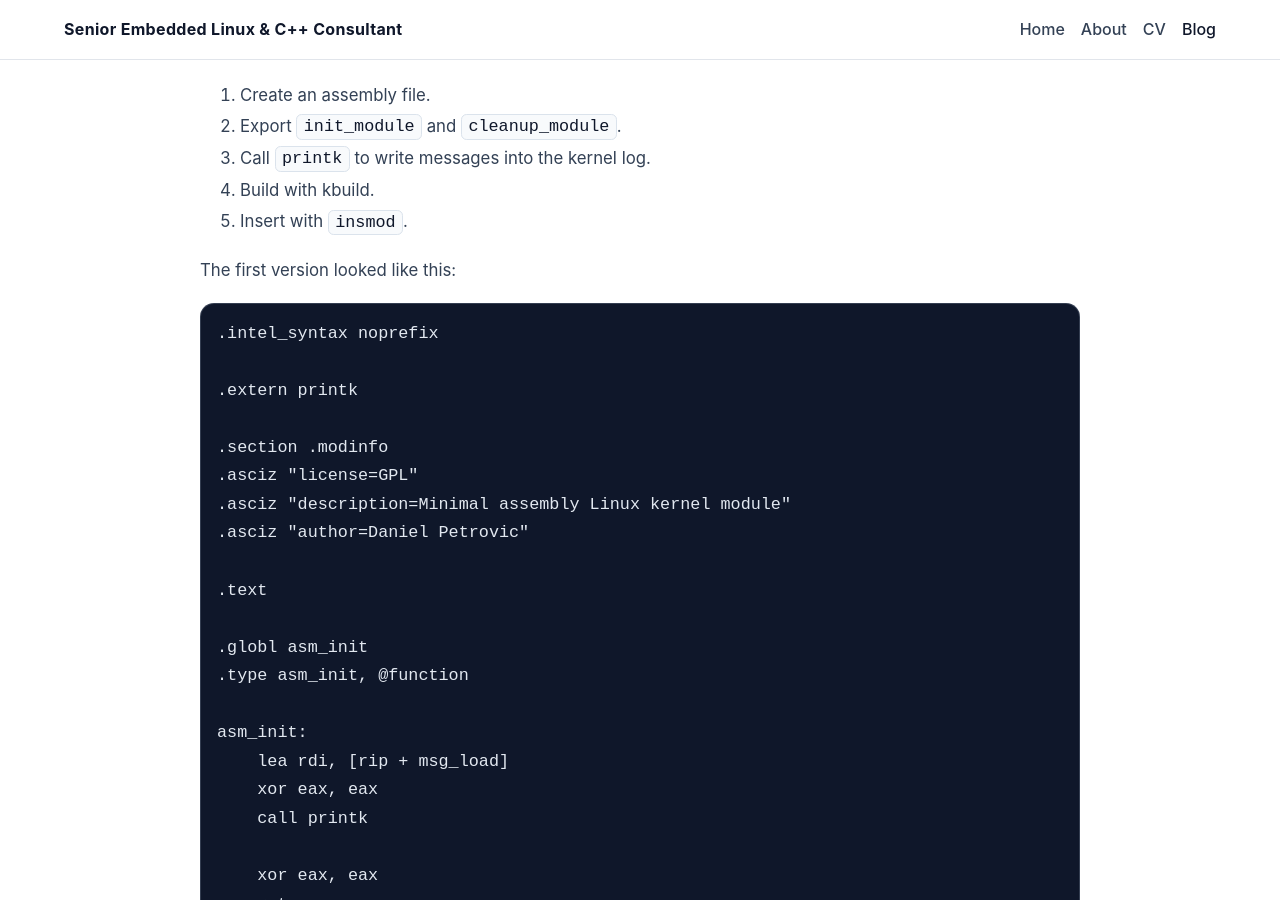
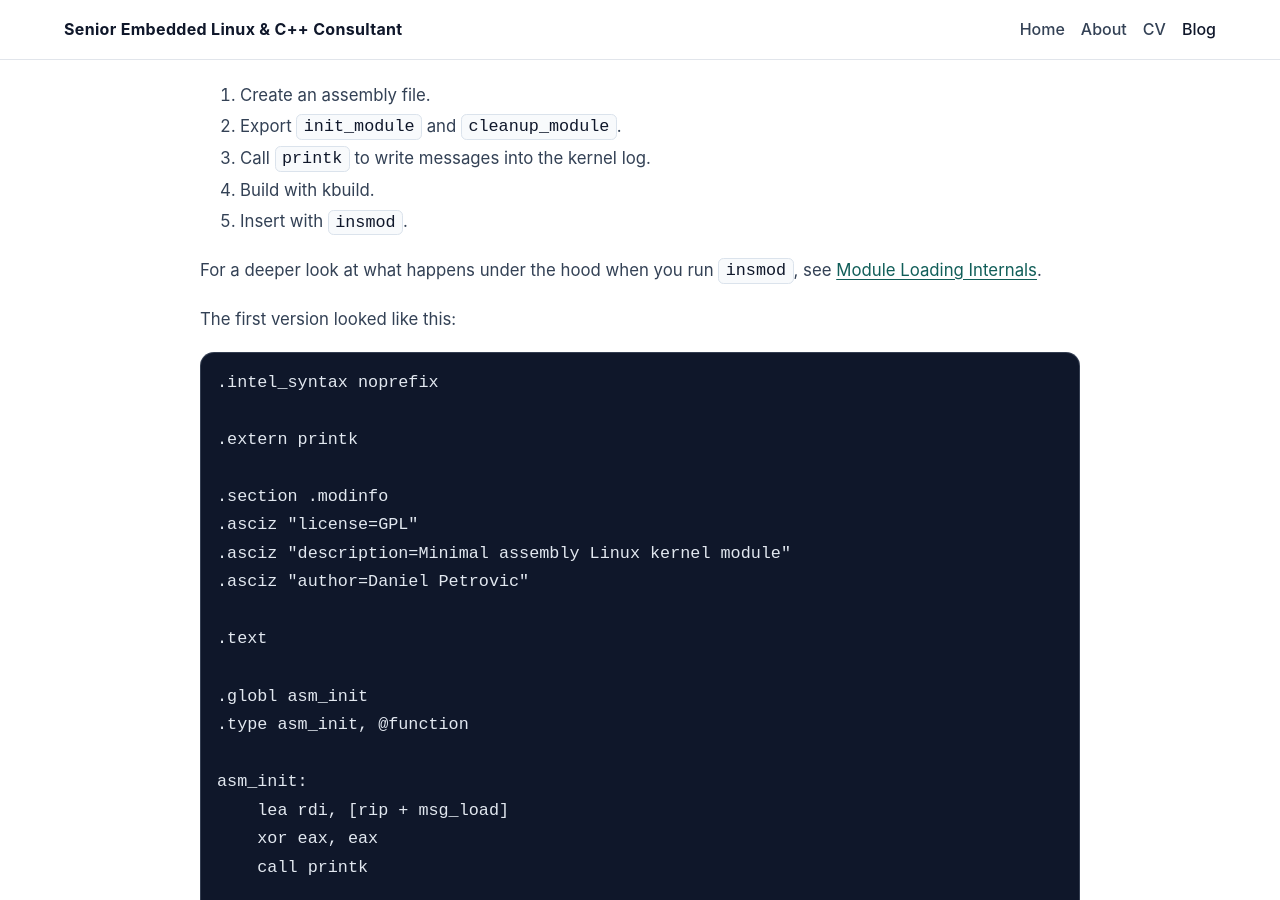
Before and after one commit to daniel-petrovic/daniel-petrovic.github.io, a Jekyll site: the page built from _posts/2026-07-28-building-linux-kernel-module-pure-x86-assembly.md, in a window 1280 px wide and 900 px high, scrolled down 2314 px. Built offline with Jekyll 4.4.1, drawn with Linux system fonts in a browser that asks for light colours.

Commit message:
Add module loading internals link

```diff
--- a/_posts/2026-07-28-building-linux-kernel-module-pure-x86-assembly.md
+++ b/_posts/2026-07-28-building-linux-kernel-module-pure-x86-assembly.md
@@ -71,6 +71,8 @@ The first idea was straightforward:
 3. Call `printk` to write messages into the kernel log.
 4. Build with kbuild.
 5. Insert with `insmod`.
+
+For a deeper look at what happens under the hood when you run `insmod`, see [Module Loading Internals](https://kernel-internals.org/modules/module-loading-internals/).
 
 The first version looked like this:
 
```
